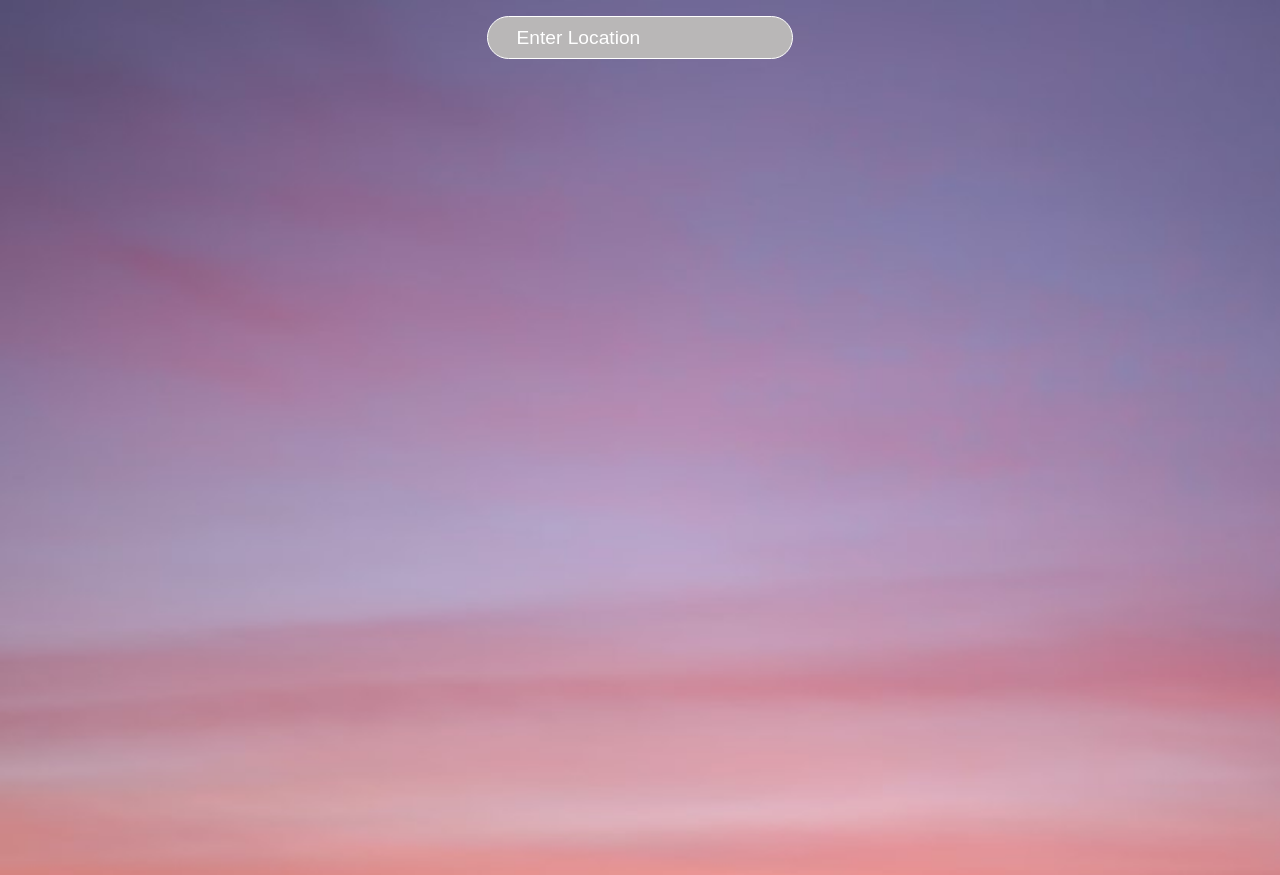
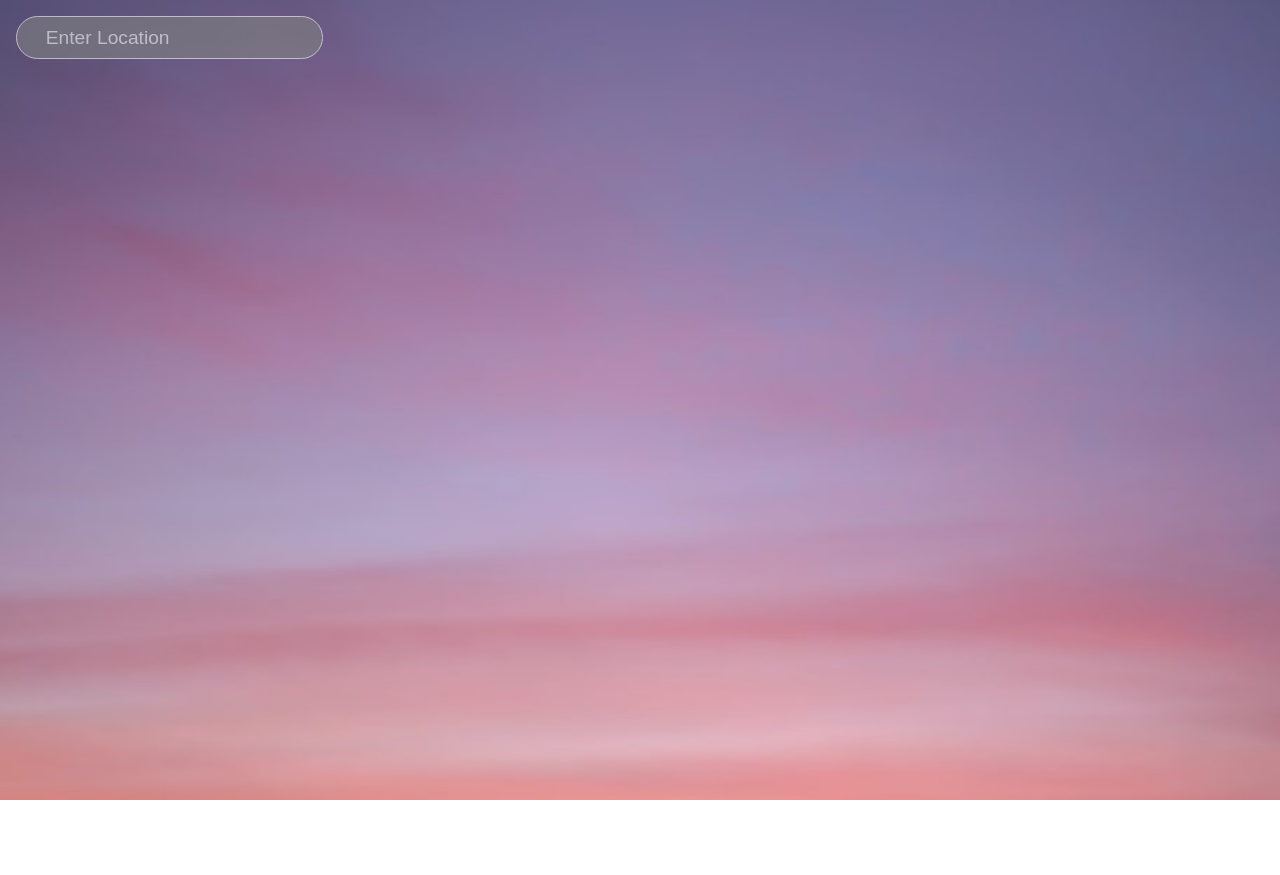
Before and after one commit to rts-cmk-wu08/valgfag-app-mani0053, a React (Create React App) app: page / in a window 1280 px wide. After the commit the page ends 800 px from the top, so only its background shows below. Built offline with nearby package versions, Linux system fonts and the light colour scheme.

Commit message:
update code

```diff
--- a/package.json
+++ b/package.json
@@ -9,6 +9,7 @@
     "axios": "^1.5.0",
     "react": "^18.2.0",
     "react-dom": "^18.2.0",
+    "react-onesignal": "^3.0.0",
     "react-scripts": "5.0.1",
     "web-vitals": "^2.1.4",
     "workbox-background-sync": "^6.6.0",
--- /dev/null
+++ b/public/push/OneSignalSDKWorker.js
@@ -0,0 +1 @@
+importScripts("https://cdn.onesignal.com/sdks/web/v16/OneSignalSDK.sw.js");
--- a/src/App.js
+++ b/src/App.js
@@ -1,15 +1,21 @@
-import React, {useState} from 'react';
+import React, {useState, useEffect} from 'react';
 import './App.css';
 import axios from 'axios';
+import OneSignal from 'react-onesignal';
 
 function App() {
+
+  useEffect (() => {
+    OneSignal.init({
+      appId: process.env.REACT_APP_ONESIGNAL});
+  }, []);
 
   const [data, setData] = useState({})
   const [location, SetLocation] = useState('')
 
   const searchLocation = (event) => {
     if (event.key === 'Enter') {
-    axios.get(url).then((response) => {
+    axios.get(`https://api.openweathermap.org/data/2.5/weather?q=${location}&units=metric&appid=${process.env.REACT_APP_WEATHER_API_KEY}`).then((response) => {
       setData(response.data)
       console.log(response.data)
     })
--- a/src/index.css
+++ b/src/index.css
@@ -21,6 +21,7 @@ code {
 .app{
   text-align: center;
 }
+
 p {
 font-size: 2em;
 }
@@ -48,19 +49,24 @@ font-size: 2em;
 .app .search {
   text-align: center;
   padding: 1em;
+  position: absolute;
+
 }
+
 .app input {
   padding: 0.5em 1.5em;
   font-size: 1.2em;
   border-radius: 25px;
   border: 1px solid white;
-  background: #b9b7b7;
+  background: grey;
+  opacity: 0.6;
   color: white;
 }
 
 ::placeholder {
   color: white;
 }
+
 .app .top {
   width: 100%;
   margin: 1em auto;
```
Also changed, not shown: 1 other file (tests, documents, lock files or other folders).
